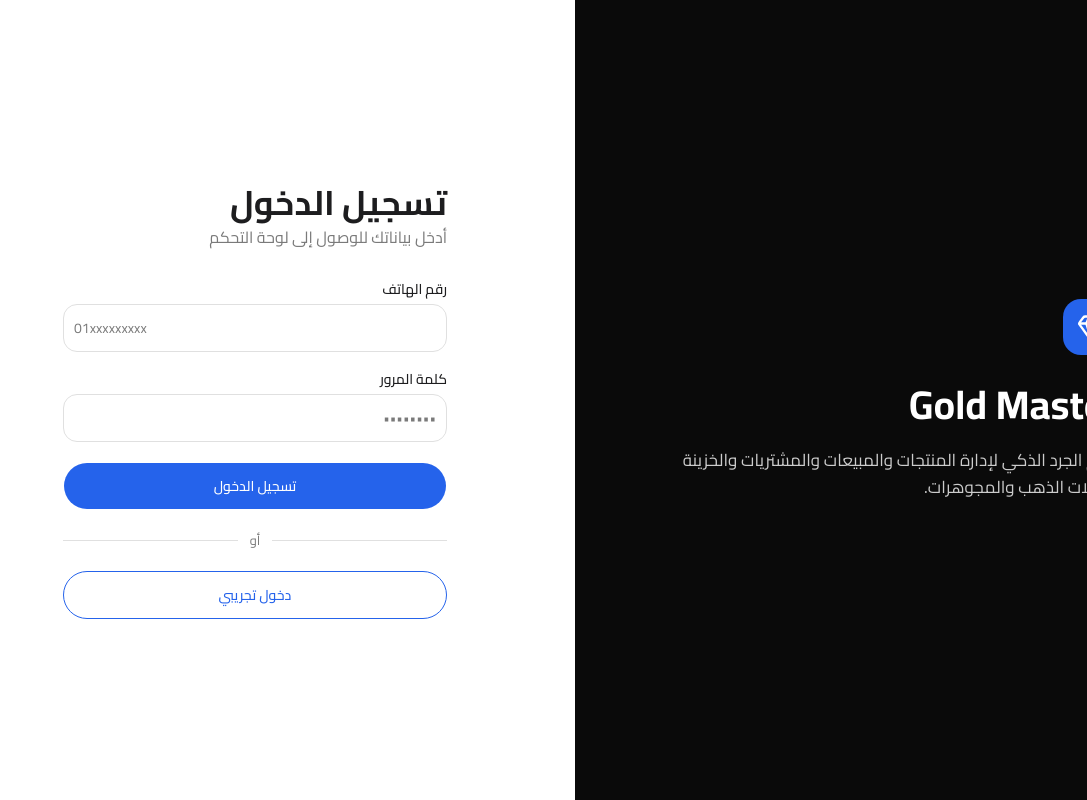
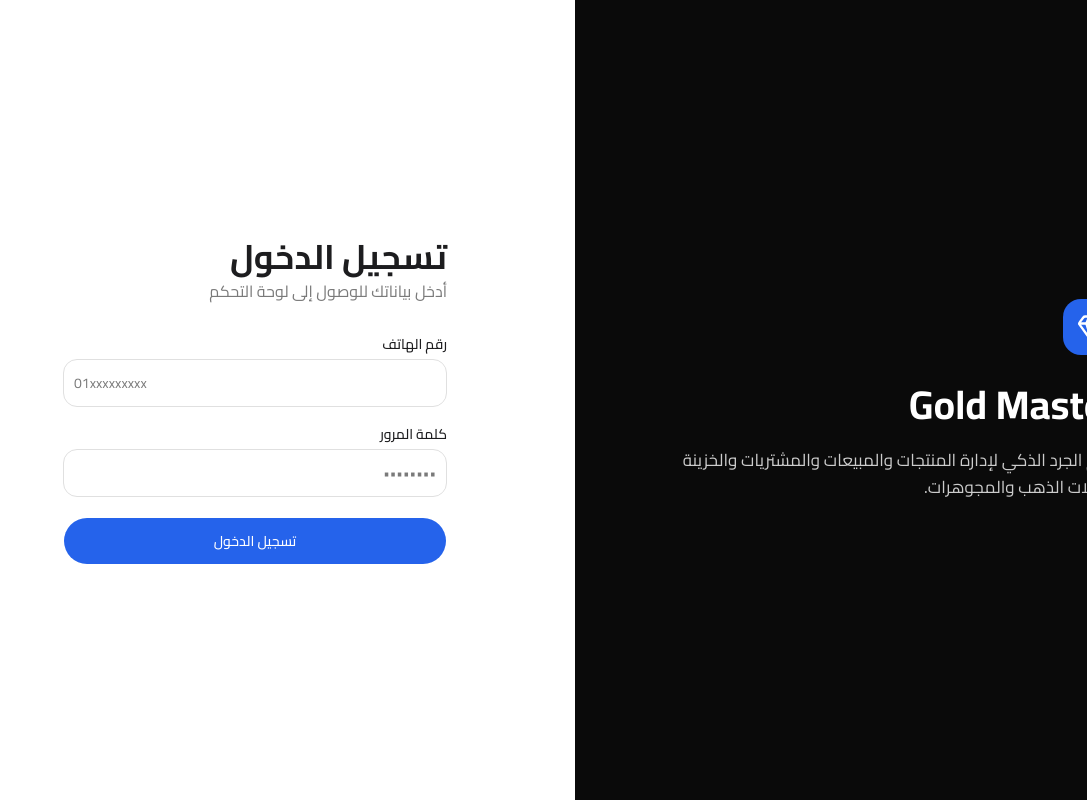
Before and after one commit to yasman1178/Goldemanger_webkit, a React (Vite) app: page /login in a window 1280 px wide. Shown: the whole page, without its empty margins (193-1280 px from the left). Built offline with nearby package versions, Linux system fonts and the light colour scheme; no server answers.

Commit message:
fix: pin Node 22 on Vercel + remove demo login
- Add .nvmrc + vercel.json nodeVersion: 22.x (Vite 8.2 requires Node ^20.19 || >=22.12)
- Remove demo login button and handler from LoginPage

```diff
--- a/src/features/auth/pages/LoginPage.tsx
+++ b/src/features/auth/pages/LoginPage.tsx
@@ -58,23 +58,6 @@
     setError('')
     setExpired(false)
     mutation.mutate({ phoneNumber: form.phone, password: form.password })
-  }
-
-  function handleDemoLogin() {
-    const user: User = {
-      id: 'demo',
-      userName: 'مدير تجريبي',
-      email: 'demo@goldmaster.local',
-      roles: ['Manager'],
-    }
-    setAuth(
-      user,
-      'demo-token',
-      'demo-refresh',
-      { totalCash: 0, totalDebts: 0, totalExpenses: 0, totalSales: 0, branchName: 'فرع تجريبي' },
-      1,
-    )
-    navigate('/app')
   }
 
   return (
@@ -169,22 +152,6 @@
               {mutation.isPending && <Loader2 className="animate-spin" />}
               تسجيل الدخول
             </Button>
-
-            <div className="flex items-center gap-3">
-              <div className="h-px flex-1 bg-border" />
-              <span className="text-[13px] text-muted-foreground">أو</span>
-              <div className="h-px flex-1 bg-border" />
-            </div>
-
-            <Button
-              type="button"
-              size="lg"
-              variant="outline"
-              onClick={handleDemoLogin}
-              className="h-12 w-full rounded-full border-primary text-primary touch-target hover:bg-primary/5"
-            >
-              دخول تجريبي
-            </Button>
           </form>
         </div>
       </div>
```
Also changed, not shown: vercel.json, 1 other file (tests, documents, lock files or other folders).
